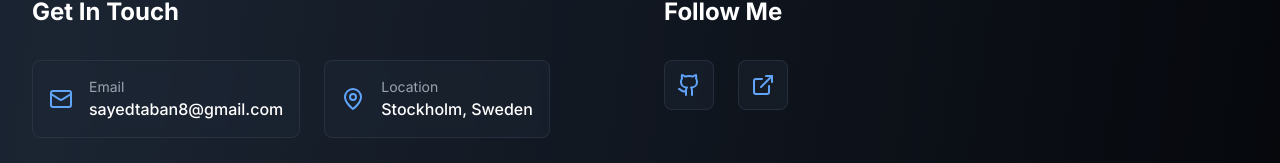
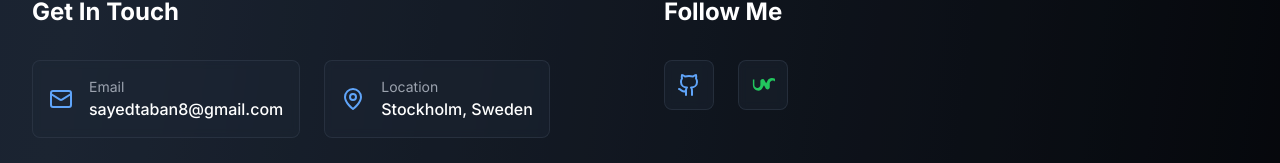
Before and after one commit to sayedtaban/portfolio, a React (Vite) app: page / in a window 1280 px wide. Shown: the part 8698-8861 px from the top of the page. Built offline with nearby package versions, Linux system fonts and the light colour scheme.

Commit message:
update Upwork button

```diff
--- a/src/components/Contact.tsx
+++ b/src/components/Contact.tsx
@@ -1,6 +1,7 @@
 import React, { useState } from 'react';
 import { motion } from 'framer-motion';
 import { Mail, Phone, MapPin, Send, Github, Linkedin, ExternalLink } from 'lucide-react';
+import UpworkIcon from './UpworkIcon';
 
 const Contact = () => {
   const [formData, setFormData] = useState({
@@ -62,7 +63,7 @@ const Contact = () => {
     //   color: "hover:text-blue-400"
     // },
     {
-      icon: <ExternalLink className="w-6 h-6" />,
+      icon: <UpworkIcon className="w-6 h-6 text-green-500" />,
       label: "Upwork",
       link: "https://www.upwork.com/freelancers/~0102801b6a0dcc228e",
       color: "hover:text-green-400"
--- /dev/null
+++ b/src/components/UpworkIcon.tsx
@@ -0,0 +1,10 @@
+// UpworkIcon.jsx or inline in your component
+const UpworkIcon = (props) => (
+    <svg viewBox="0 0 32 32" fill="currentColor" width="1em" height="1em" {...props}>
+      <g>
+        <path d="M27.5 6.5c-2.2 0-4.1 1.2-5.1 3.1l-2.2 4.2-2.2-4.2c-0.5-1-1.5-1.6-2.6-1.6-1.6 0-2.9 1.3-2.9 2.9v5.1c0 2.2-1.8 4-4 4s-4-1.8-4-4V8.5H2.5v7.5c0 4.1 3.4 7.5 7.5 7.5 2.2 0 4.1-1.2 5.1-3.1l2.2-4.2 2.2 4.2c0.5 1 1.5 1.6 2.6 1.6 1.6 0 2.9-1.3 2.9-2.9v-5.1c0-2.2 1.8-4 4-4s4 1.8 4 4v7.5h2.5v-7.5c0-4.1-3.4-7.5-7.5-7.5z"/>
+      </g>
+    </svg>
+  );
+
+export default UpworkIcon;
```
